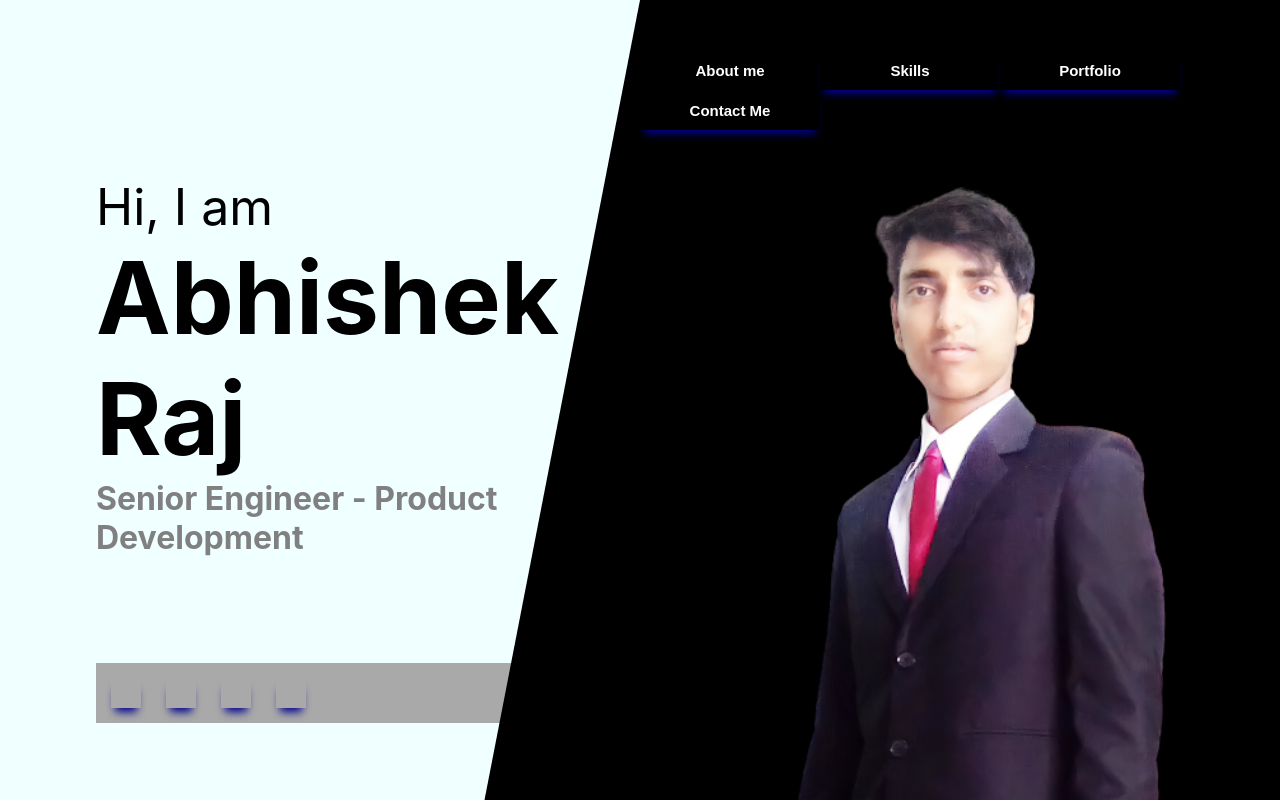
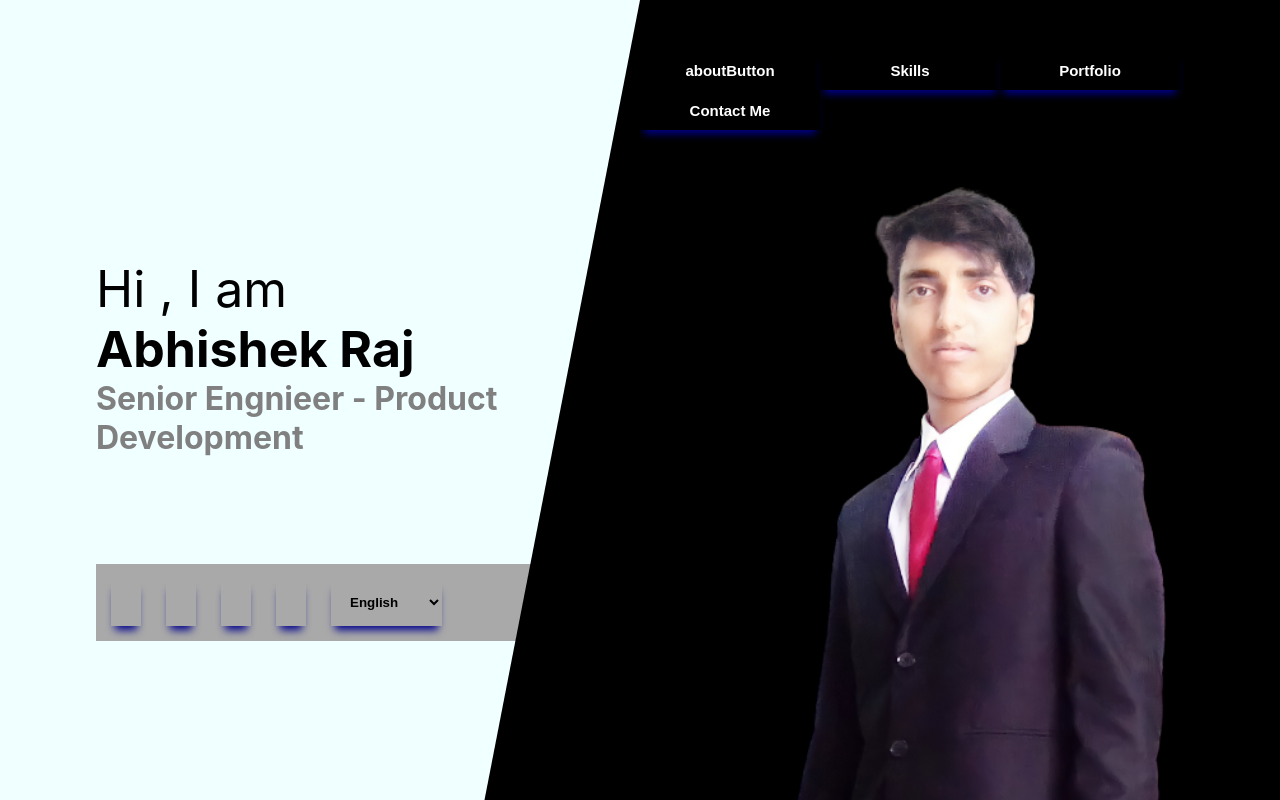
Before and after one commit to abhishekraj11303372/portfolioReact, a React (Create React App) app: page / in a window 1280 px wide. Built offline with nearby package versions, Linux system fonts and the light colour scheme.

Commit message:
custom internationalization done

```diff
--- a/package.json
+++ b/package.json
@@ -12,8 +12,13 @@
     "@testing-library/react": "^12.1.2",
     "@testing-library/user-event": "^13.5.0",
     "firebase": "^9.6.7",
+    "i18next": "^21.6.13",
+    "i18next-browser-languagedetector": "^6.1.3",
+    "i18next-http-backend": "^1.3.2",
     "react": "^17.0.2",
     "react-dom": "^17.0.2",
+    "react-i18next": "^11.15.5",
+    "react-intl": "^5.24.6",
     "react-scripts": "5.0.0",
     "web-vitals": "^2.1.4"
   },
--- a/src/Home.css
+++ b/src/Home.css
@@ -47,13 +47,34 @@
     column-gap: 25px;
 }
 
+.left_container .intro .links select{
+    border: none;
+    font-weight: bold;
+    display: flex;
+    color: black;
+    background-color: darkgrey;
+    padding: 15px;
+    column-gap: 25px;
+}
+
 .left_container .intro .links a {
     color: black;
     box-shadow: 0 8px 8px -4px darkblue;
     padding: 15px;
 }
 
+.left_container .intro .links select {
+    color: black;
+    box-shadow: 0 8px 8px -4px darkblue;
+    padding: 15px;
+}
+
 .left_container .intro .links a:hover {
+    color: lightblue;
+    box-shadow: 0 8px 8px -4px lightblue;
+}
+
+.left_container .intro .links select:hover {
     color: lightblue;
     box-shadow: 0 8px 8px -4px lightblue;
 }
--- a/src/Home.js
+++ b/src/Home.js
@@ -1,4 +1,6 @@
-import React from 'react'
+import React,{ Suspense, useState } from 'react';
+import i18n from "i18next";
+import { useTranslation, initReactI18next, Trans } from "react-i18next";
 import './Home.css'
 import photo from './photo.png'
 import { FontAwesomeIcon } from '@fortawesome/react-fontawesome'
@@ -7,22 +9,78 @@ import { fab, faFacebook } from "@fortawesome/free-brands-svg-icons"
 import { faEnvelope } from '@fortawesome/free-solid-svg-icons'
 library.add(fab, faFacebook,faEnvelope)
 
+const translationsEn = {
+    welcome: "Hi , I am",
+    "sample-text": " <bold>Abhishek Raj</bold>",
+    changed: "Senior Engnieer - Product Development",
+    AboutButton: "About Me",
+    skillsButton:"Skills",
+    portfolioButton:"Portfolio",
+    contactButton:"Contact Me",
+    optionEn:"English",
+    optionJp:"Japanese",
+  };
+
+  const translationsJp = {
+    welcome: "こんにちは、私は",
+    "sample-text": "<bold>アビシェク　レージ</bold>",
+    changed: "シニアエンジニア-製品開発",
+    aboutButton: "私について",
+    skillsButton:"スキル",
+    portfolioButton:"ポートフォリオ",
+    contactButton:"私に連絡して",
+    optionEn:"英語",
+    optionJp:"日本語",
+  };
+
+  i18n
+  .use(initReactI18next) // passes i18n down to react-i18next
+  .init({
+    resources: {
+      en: { translation: translationsEn },
+      jp: { translation: translationsJp },
+    },
+    lng: "en",
+    fallbackLng: "en",
+    interpolation: { escapeValue: false },
+  });
+
+
 export default function Home() {
+
+    const { t } = useTranslation();
+  const [count, setCount] = useState(0);
+  const onChange = (event) => {
+    i18n.changeLanguage(event.target.value);
+    setCount((previousCount) => previousCount + 1);
+  };
+
   return (
+<Suspense fallback={"Loading..."}>
     <div className="container">
 
 
         <div className="left_container">
            <div className='logo'><h1><FontAwesomeIcon icon="fa-brands fa-accusoft" /></h1></div>
             <div className='intro'>
-                <span>Hi, I am</span>
-            <h1>Abhishek Raj</h1>
-                <div className='designation'>Senior Engineer - Product Development</div>
+                <span>
+                {t("welcome")}
+                </span>
+                <br/>
+                <Trans components={{ bold: <strong />, italic: <i /> }}>
+              sample-text
+            </Trans>
+
+                <div className='designation'><p>{t("changed")}</p></div>
                 <div className='links'>
                 <a href="mailto:abhishekraj1130@gmail.com"><FontAwesomeIcon icon="fa-solid fa-envelope" /></a>
                 <a href="https://github.com/abhishekraj11303372" target="_blank"><FontAwesomeIcon icon="fa-brands fa-github" /></a>
                 <a href="https://www.linkedin.com/in/abhishek-raj-08784350/" target="_blank"><FontAwesomeIcon icon="fa-brands fa-linkedin" /></a>
                 <a href="https://www.facebook.com/abhishekinvisible" target="_blank"><FontAwesomeIcon icon="fa-brands fa-facebook-square" /></a>
+                <select name="language" onChange={onChange}>
+            <option value="en">{t("optionEn")}</option>
+            <option value="jp">{t("optionJp")}</option>
+          </select>
                 </div>
             </div>
             <div className='slant'>
@@ -32,14 +90,15 @@ export default function Home() {
         <div className='right_container'>
 
             <div className='navbar' >
-                <button className='nav_a'>About me</button>
-                <button className='nav_a'>Skills</button>
-                <button className='nav_a'>Portfolio</button>
-                <button className='nav_a'>Contact Me</button>
+                <button className='nav_a'>{t("aboutButton")}</button>
+                <button className='nav_a'>{t("skillsButton")}</button>
+                <button className='nav_a'>{t("portfolioButton")}</button>
+                <button className='nav_a'>{t("contactButton")}</button>
             </div>
             <img className='my_image' src={photo} alt='My Photo'/>
 
         </div>
   </div>
+</Suspense>
   )
 }
```
Also changed, not shown: 1 other file (tests, documents, lock files or other folders).
